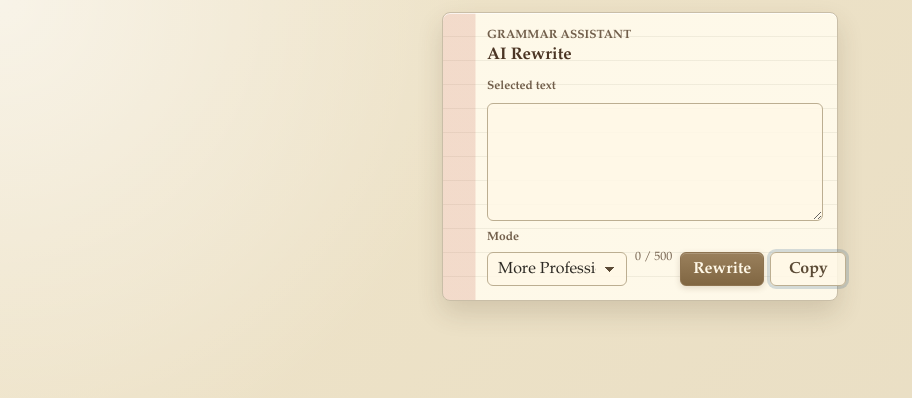
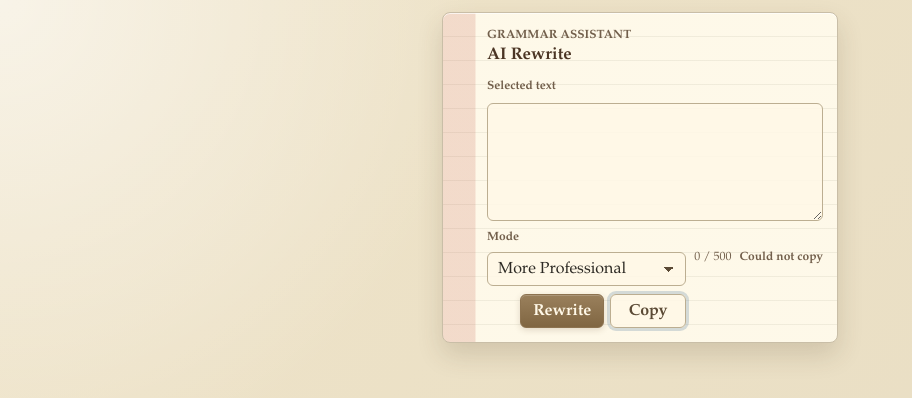
Before and after one commit to null-inc/grammer-assistant, a Vue app: page / in a window 1280 px wide. Both pictures are taken after a click on the button "Copy". Shown: the top 398 px of the page, without its empty margins (0-912 px from the left). Built offline with nearby package versions, Linux system fonts and the light colour scheme.

Commit message:
Add copyStatus to indiciate if copy was successfull or broken

```diff
--- a/src/App.vue
+++ b/src/App.vue
@@ -8,7 +8,7 @@ import useCopy from "./core/copy";
 
 const reviewState = ref<ReviewState | null>(null);
 const rewriteSetting = ref<rewriteTextSetting>("more-professional");
-const { copyText } = useCopy(navigator.clipboard);
+const { copyText, copyStatus } = useCopy(navigator.clipboard);
 
 const editedText = ref("");
 const userInput = ref("");
@@ -73,6 +73,10 @@ async function handleCopy() {
           </label>
 
           <p class="character-count">{{ activeText.length }} / 500</p>
+          <p class="copy-status">
+            <span v-if="copyStatus === 'success'">Copied</span>
+            <span v-if="copyStatus === 'error'">Could not copy</span>
+          </p>
 
           <div class="action-buttons">
             <button class="primary-action" type="submit">Rewrite</button>
@@ -277,6 +281,18 @@ select {
   white-space: nowrap;
 }
 
+.copy-status {
+  min-width: 76px;
+  margin: 0;
+  align-self: center;
+  color: #725f4b;
+  font-size: 0.75rem;
+  font-weight: 700;
+  line-height: 1.4;
+  text-align: right;
+  white-space: nowrap;
+}
+
 .action-buttons {
   display: flex;
   gap: 6px;
@@ -357,6 +373,11 @@ button:focus {
     justify-self: start;
   }
 
+  .copy-status {
+    justify-self: start;
+    text-align: left;
+  }
+
   .action-buttons {
     justify-content: stretch;
   }
--- a/src/core/copy.ts
+++ b/src/core/copy.ts
@@ -1,23 +1,24 @@
-import type { Clipboard } from "../types/copy.types";
+import type { Clipboard, CopyStatus } from "../types/copy.types";
 import { ref } from "vue";
 
 export default function useCopy(clipboard: Clipboard) {
-  const internalClipboardText = ref<string | null>(null);
+  const copyStatus = ref<CopyStatus>("idle");
 
   async function copyText(text: string) {
+    copyStatus.value = "copying";
+
     try {
       await clipboard.writeText(text);
-      internalClipboardText.value = text;
+      copyStatus.value = "success";
     } catch (e) {
+      copyStatus.value = "error";
       throw new Error("Clipboard could not write text.", { cause: e });
     }
   }
 
   async function readCopy(): Promise<string> {
     try {
-      const text = await clipboard.readText();
-      internalClipboardText.value = text ?? "";
-      return internalClipboardText.value;
+      return await clipboard.readText();
     } catch {
       console.error("Could not read clipboard");
       return "";
@@ -27,5 +28,6 @@ export default function useCopy(clipboard: Clipboard) {
   return {
     copyText,
     readCopy,
+    copyStatus,
   };
 }
--- a/src/types/copy.types.ts
+++ b/src/types/copy.types.ts
@@ -2,3 +2,5 @@ export type Clipboard = {
   writeText: (text: string) => Promise<void>;
   readText: () => Promise<string>;
 };
+
+export type CopyStatus = "idle" | "copying" | "success" | "error";
```
Also changed, not shown: 1 other file (tests, documents, lock files or other folders).
